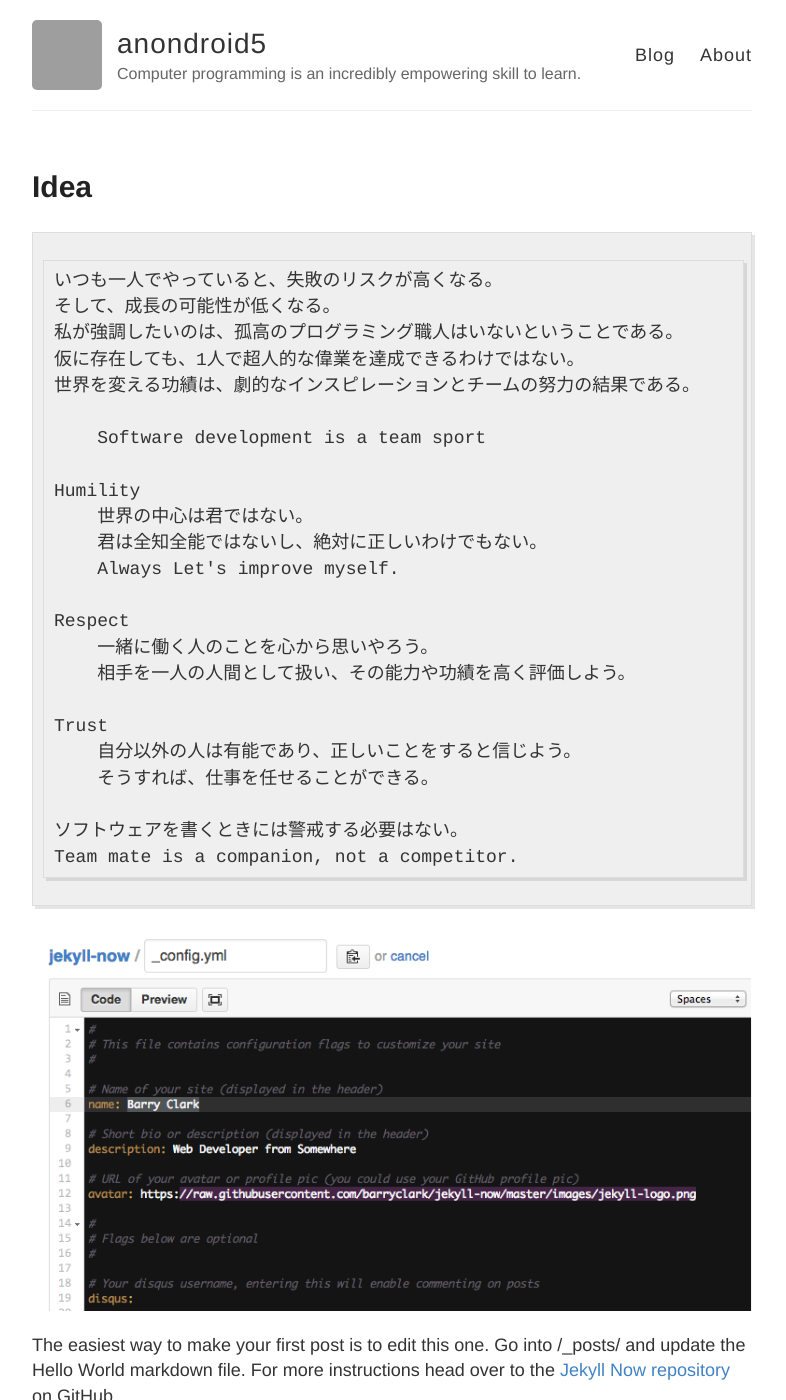
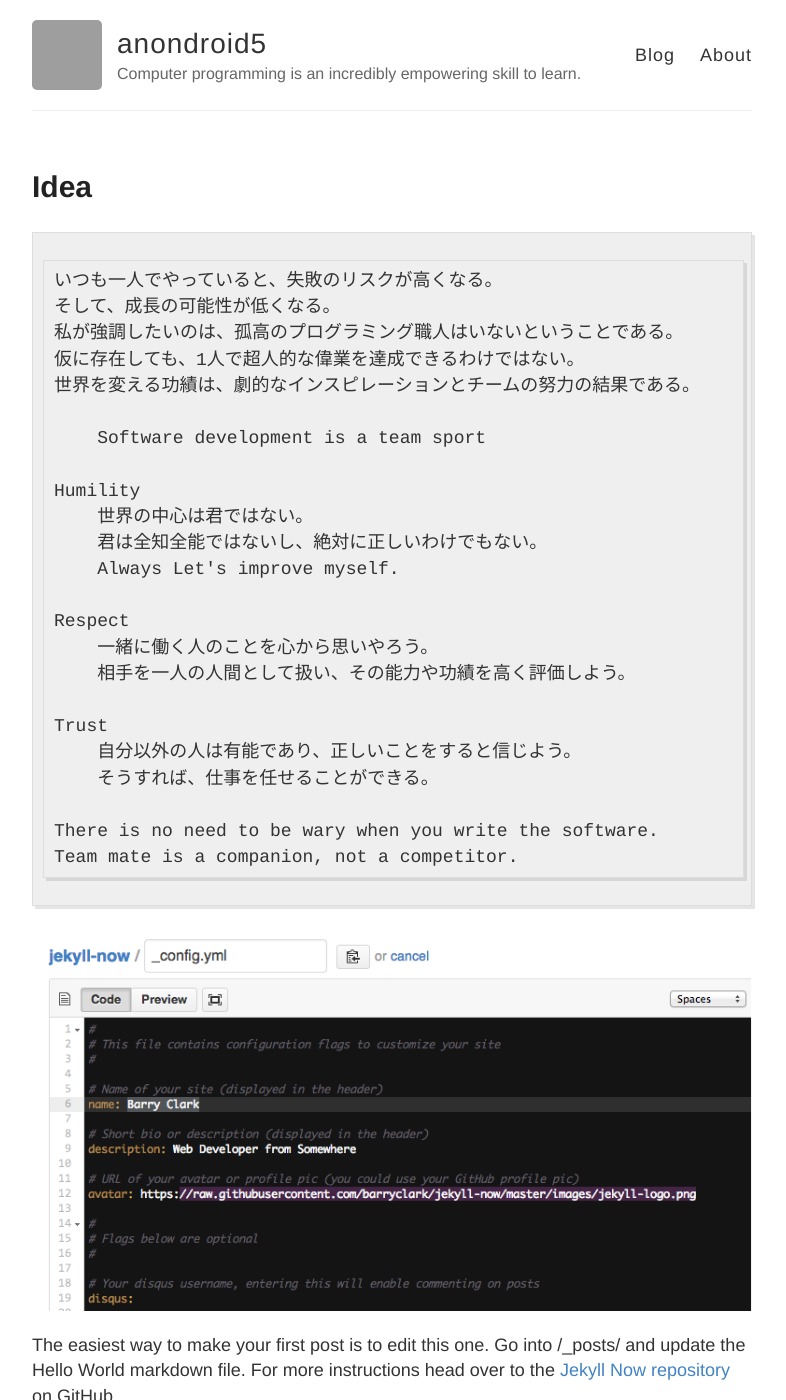
Before and after one commit to The-Actual-Damien/nondroid5-jeckyll, a Jekyll site: the page built from _posts/2111-11-11-Idea.md, in a window 1280 px wide and 1400 px high. Shown: the whole window, without its empty margins (248-1034 px from the left). Built offline with Jekyll 4.4.1, drawn with Linux system fonts in a browser that asks for light colours; Markdown is read by kramdown in place of the engine named in the settings; grey boxes are pictures that could not be loaded.

Commit message:
Update 2111-11-11-Idea.md

```diff
--- a/_posts/2111-11-11-Idea.md
+++ b/_posts/2111-11-11-Idea.md
@@ -24,7 +24,7 @@ title: Idea
         自分以外の人は有能であり、正しいことをすると信じよう。
         そうすれば、仕事を任せることができる。
 
-    ソフトウェアを書くときには警戒する必要はない。
+    There is no need to be wary when you write the software.
     Team mate is a companion, not a competitor.
 
 
```
